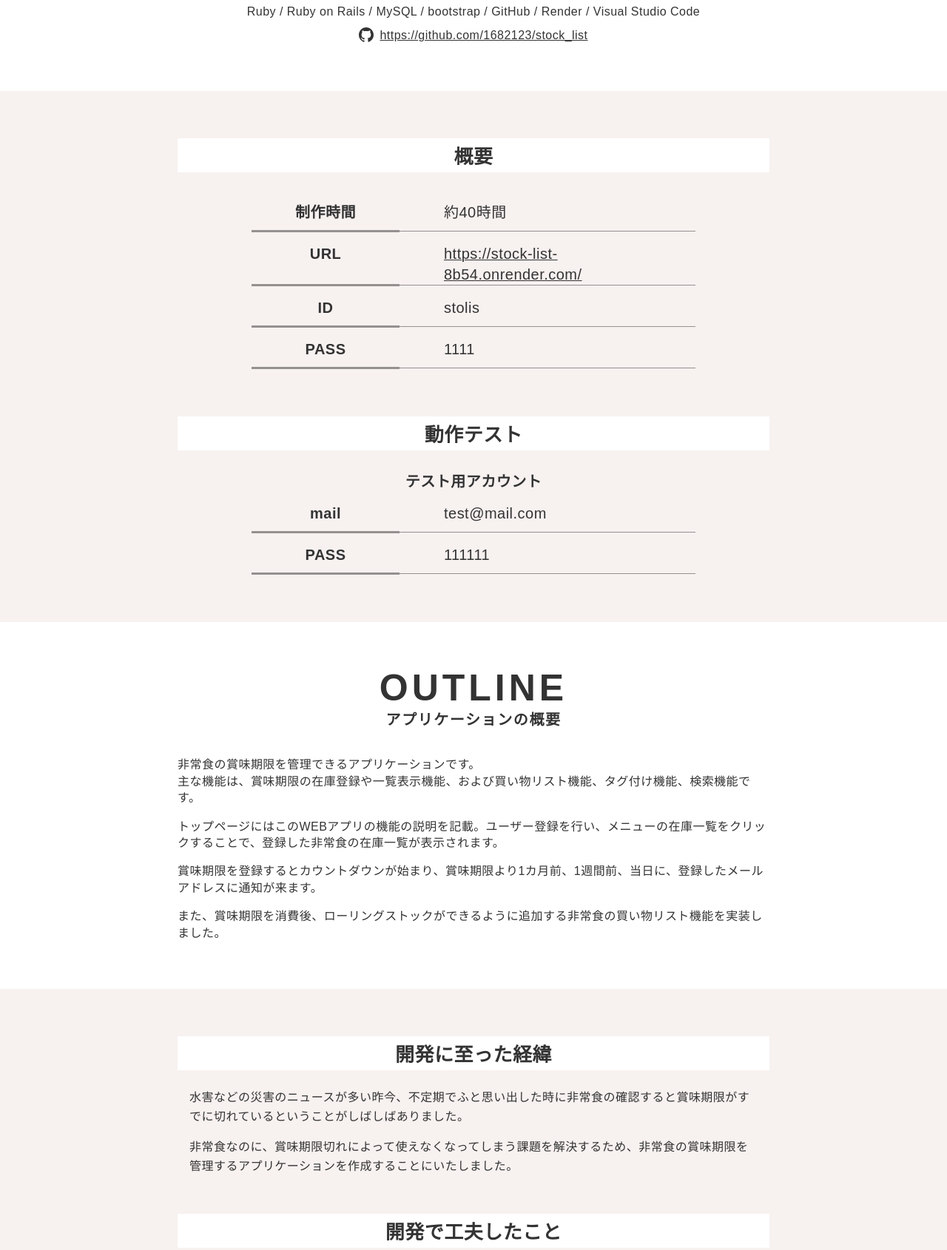
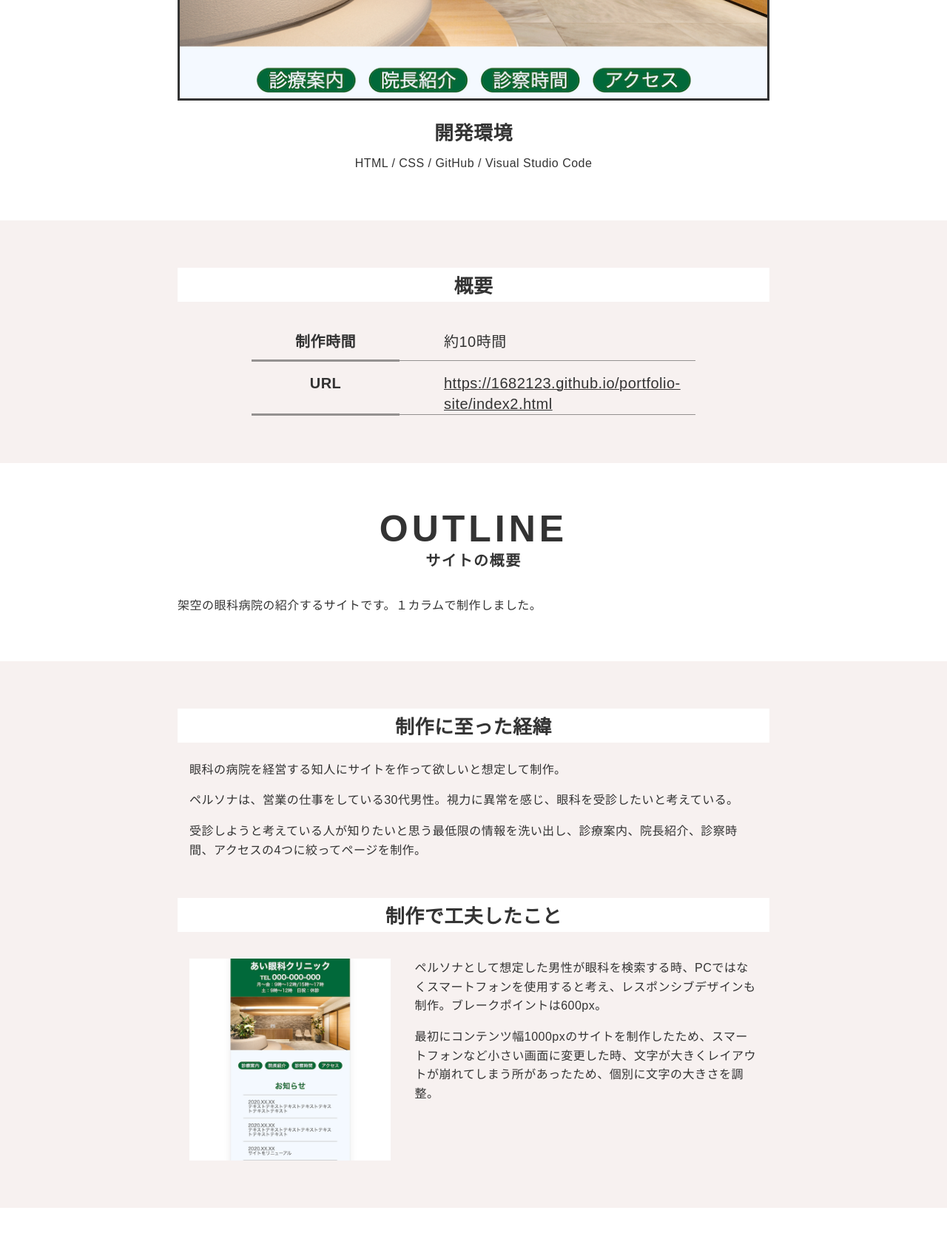
Before and after one commit to 1682123/portfolio-site, a plain HTML site: page works/03.html in a window 1280 px wide. Shown: the part 676-2366 px from the top of the page at 74% size. Drawn offline with nearby package versions, Linux system fonts and the light colour scheme.

Commit message:
workページ追加

```diff
--- a/works/03.html
+++ b/works/03.html
@@ -2,7 +2,7 @@
 <html>
   <head>
     <meta charset="utf-8">
-    <title>Stock List（非常食の賞味期限管理アプリ）</title>
+    <title>架空の眼科病院のサイト</title>
     <meta name="viewport" content="width=device-width, initial-scale=1.0">
     <link rel="stylesheet" href="../css/style.css" />
   </head>
@@ -30,15 +30,14 @@
     <main>
       <section class="p-work-firstview">
         <div class="section-inner">
-          <h2>Stock List（非常食の賞味期限管理アプリ）</h2>
+          <h2>架空の眼科病院のサイト</h2>
           <div class="p-work-firstview__pict obj-fit-img">
-            <img src="../images/work/02/stolis01.png" class="show-pc">
-            <img src="../images/work/02/stolis01.png" class="show-sp">
+            <img src="../images/work/03/1column-site.png" class="show-pc">
+            <img src="../images/work/03/1column0site.png" class="show-sp">
           </div>
           <div class="p-work-firstview__text-area">
             <h3 class="p-work-firstview__text-titile">開発環境</h3>
-            <p class="p-work-firstview__text">Ruby / Ruby on Rails / MySQL / bootstrap / GitHub / Render / Visual Studio Code</p>
-            <p class="p-work-firstview__text-link"><a href="https://github.com/1682123/stock_list" target="_blank">https://github.com/1682123/stock_list</a></p>
+            <p class="p-work-firstview__text">HTML / CSS / GitHub / Visual Studio Code</p>
           </div>
         </div>
       </section>
@@ -50,33 +49,11 @@
               <table class="p-work-summary__item-table">
                 <tr>
                   <th>制作時間</th>
-                  <td>約40時間</td>
+                  <td>約10時間</td>
                 </tr>
                 <tr>
                   <th>URL</th>
-                  <td><a href="https://stock-list-8b54.onrender.com/" target="_blank">https://stock-list-8b54.onrender.com/</a></td>
-                </tr>
-                <tr>
-                  <th>ID</th>
-                  <td>stolis</td>
-                </tr>
-                <tr>
-                  <th>PASS</th>
-                  <td>1111</td>
-                </tr>
-              </table>
-            </li>
-            <li class="p-work-summary__item">
-              <h3>動作テスト</h3>
-              <h4>テスト用アカウント</h4>
-              <table class="p-work-summary__item-table">
-                <tr>
-                  <th>mail</th>
-                  <td>test@mail.com</td>
-                </tr>
-                <tr>
-                  <th>PASS</th>
-                  <td>111111</td>
+                  <td><a href="https://1682123.github.io/portfolio-site/index2.html" target="_blank">https://1682123.github.io/portfolio-site/index2.html</a></td>
                 </tr>
               </table>
             </li>
@@ -86,23 +63,12 @@
       <section class="p-work-outline">
         <div class="section-inner">
           <div class="heading">
-            <h2>OUTLINE<span>アプリケーションの概要</span></h2>
+            <h2>OUTLINE<span>サイトの概要</span></h2>
           </div>
           <div class="contents">
             <div class="p-work-outline__text">
               <p>
-                非常食の賞味期限を管理できるアプリケーションです。
-                <br>
-                主な機能は、賞味期限の在庫登録や一覧表示機能、および買い物リスト機能、タグ付け機能、検索機能です。
-              </p>
-              <p>
-                トップページにはこのWEBアプリの機能の説明を記載。ユーザー登録を行い、メニューの在庫一覧をクリックすることで、登録した非常食の在庫一覧が表示されます。
-              </p>
-              <p>
-                賞味期限を登録するとカウントダウンが始まり、賞味期限より1カ月前、1週間前、当日に、登録したメールアドレスに通知が来ます。
-              </p>
-              <p>
-                また、賞味期限を消費後、ローリングストックができるように追加する非常食の買い物リスト機能を実装しました。
+                架空の眼科病院の紹介するサイトです。１カラムで制作しました。
               </p>
             </div>
           </div>
@@ -112,51 +78,31 @@
         <div class="section-inner">
           <ul class="p-work-about__list">
             <li class="p-work-about__item">
-              <h3>開発に至った経緯</h3>
+              <h3>制作に至った経緯</h3>
               <div class="p-work-about__item-block">
                 <p>
-                  水害などの災害のニュースが多い昨今、不定期でふと思い出した時に非常食の確認すると賞味期限がすでに切れているということがしばしばありました。
+                  眼科の病院を経営する知人にサイトを作って欲しいと想定して制作。
                 </p>
                 <p>
-                  非常食なのに、賞味期限切れによって使えなくなってしまう課題を解決するため、非常食の賞味期限を管理するアプリケーションを作成することにいたしました。
+                  ペルソナは、営業の仕事をしている30代男性。視力に異常を感じ、眼科を受診したいと考えている。
+                </p>
+                <p>
+                  受診しようと考えている人が知りたいと思う最低限の情報を洗い出し、診療案内、院長紹介、診察時間、アクセスの4つに絞ってページを制作。
                 </p>
               </div>
             </li>
             <li class="p-work-about__item">
-              <h3>開発で工夫したこと</h3>
+              <h3>制作で工夫したこと</h3>
               <div class="p-work-about__item-block p-work-about__item-block-2column">
                 <div class="p-work-about__item-block-pict obj-fit-img">
-                  <img src="../images/work/02/stolis02.png">
+                  <img src="../images/work/03/1column-site2.png">
                 </div>
                 <div class="p-work-about__item-block-text">
                   <p>
-                    在庫一覧に非常食を写真付きで登録することにより、一目でどのような非常食があるのかをわかりやすくしました。
+                    ペルソナとして想定した男性が眼科を検索する時、PCではなくスマートフォンを使用すると考え、レスポンシブデザインも制作。ブレークポイントは600px。
                   </p>
                   <p>
-                    賞味期限が切れる１週間前はカウントダウンの文字を赤く表示し目立たせています。
-                  </p>
-                  <p>
-                    また、タグを付けることによって整理、検索しやすくなると考え、登録の際にタグを複数入力できるようになっています。
-                  </p>
-                  <p>
-                    (Renderの仕様により、画像は一定時間が経つとリンク切れになります。解決のために勉強中です)
-                  </p>
-                </div>
-              </div>
-            </li>
-            <li class="p-work-about__item">
-              <h3>今後実装したいと思っていること</h3>
-              <div class="p-work-about__item-block p-work-about__item-block-2column">
-                <!-- <div class="p-work-about__item-block-pict obj-fit-img">
-                  images/02に配置した、記載内容を表す画像のパスを記載する
-                  <img src="../images/work/02/pict-work02-about-dammy.jpg">
-                </div> -->
-                <div class="p-work-about__item-block-text">
-                  <p>
-                    LINEでユーザー登録できる機能と、LINEで通知できる機能の実装を考えています。
-                  </p>
-                  <p>
-                    LINEが普及した昨今では、メールは全く使わないという人を度々見かけます。LINEなら通知を見るという人のために実装したいと考えています。
+                    最初にコンテンツ幅1000pxのサイトを制作したため、スマートフォンなど小さい画面に変更した時、文字が大きくレイアウトが崩れてしまう所があったため、個別に文字の大きさを調整。
                   </p>
                 </div>
               </div>
@@ -166,23 +112,11 @@
       </section>
       <section class="p-work-others">
         <div class="section-inner">
-          <!-- <div class="heading">
+          <div class="heading">
             <h2>OTHERS<span>その他実績</span></h2>
           </div>
           <div class="contents">
             <ul class="p-work-others__list">
-              <li class="p-work-others__item">
-                <div class="p-work-others__item-pict">
-                  <a href="01.html" style="background-image:url('../images/work/01/furima01.png');"></a>
-                </div>
-                <div class="p-work-others__item-text-block">
-                  <h3>FURIMA（フリマアプリ）</h3>
-                  <p>Ruby / Ruby on Rails / MySQL / GitHub / Render / Visual Studio Code</p>
-                </div>
-                <div class="p-work-others__item-btn-block">
-                  <a href="01.html" class="button">More</a>
-                </div>
-              </li>
               <li class="p-work-others__item">
                 <div class="p-work-others__item-pict">
                   <a href="02.html" style="background-image:url('../images/work/02/stolis01.png');"></a>
@@ -195,8 +129,20 @@
                   <a href="02.html" class="button">More</a>
                 </div>
               </li>
+              <li class="p-work-others__item">
+                <div class="p-work-others__item-pict">
+                  <a href="03.html" style="background-image:url('../images/work/03/1column-site.png');"></a>
+                </div>
+                <div class="p-work-others__item-text-block">
+                  <h3>架空の眼科病院のサイト</h3>
+                  <p>HTML / CSS / GitHub / Visual Studio Code</p>
+                </div>
+                <div class="p-work-others__item-btn-block">
+                  <a href="03.html" class="button">More</a>
+                </div>
+              </li>
             </ul>
-          </div> -->
+          </div>
         </div>
       </section>
     </main>
```
Also changed, not shown: index.html (+12 -12 lines), works/02.html (+14 -14 lines), images/work/03/1column-site.png (added), images/work/03/1column-site2.png (added).
